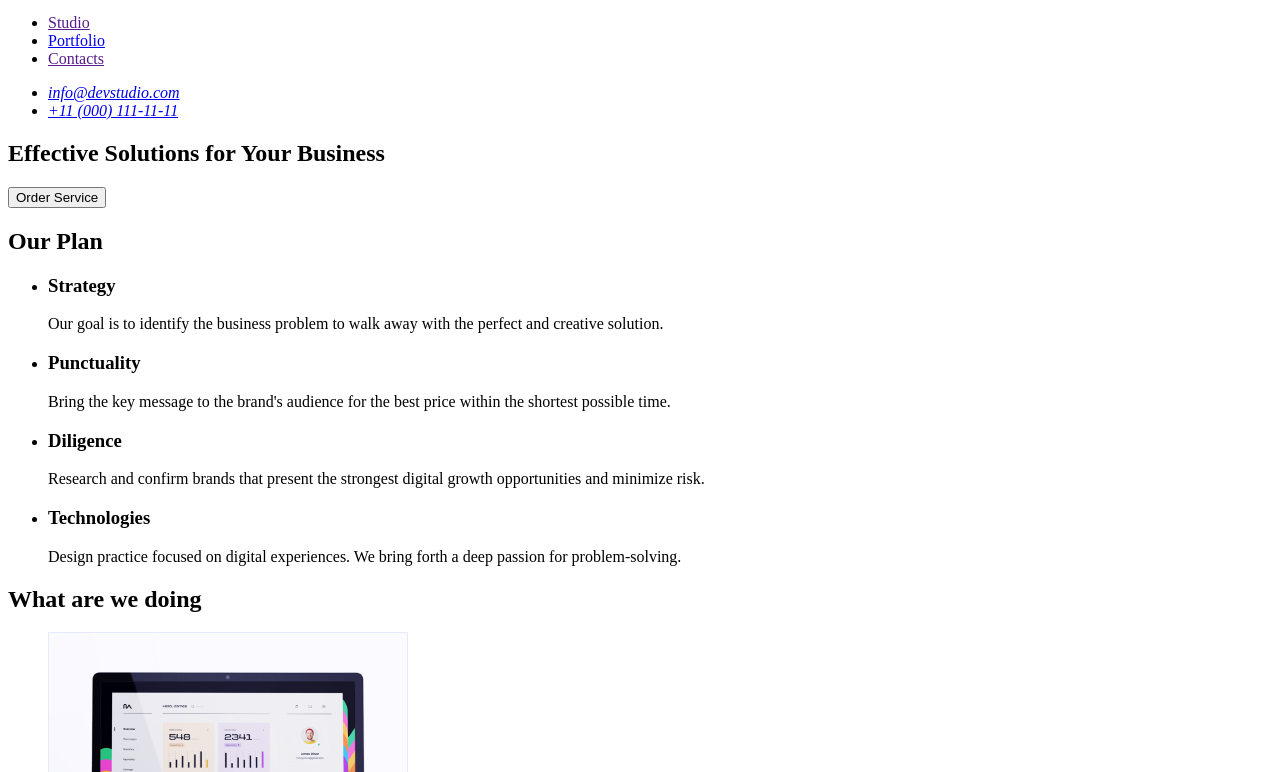
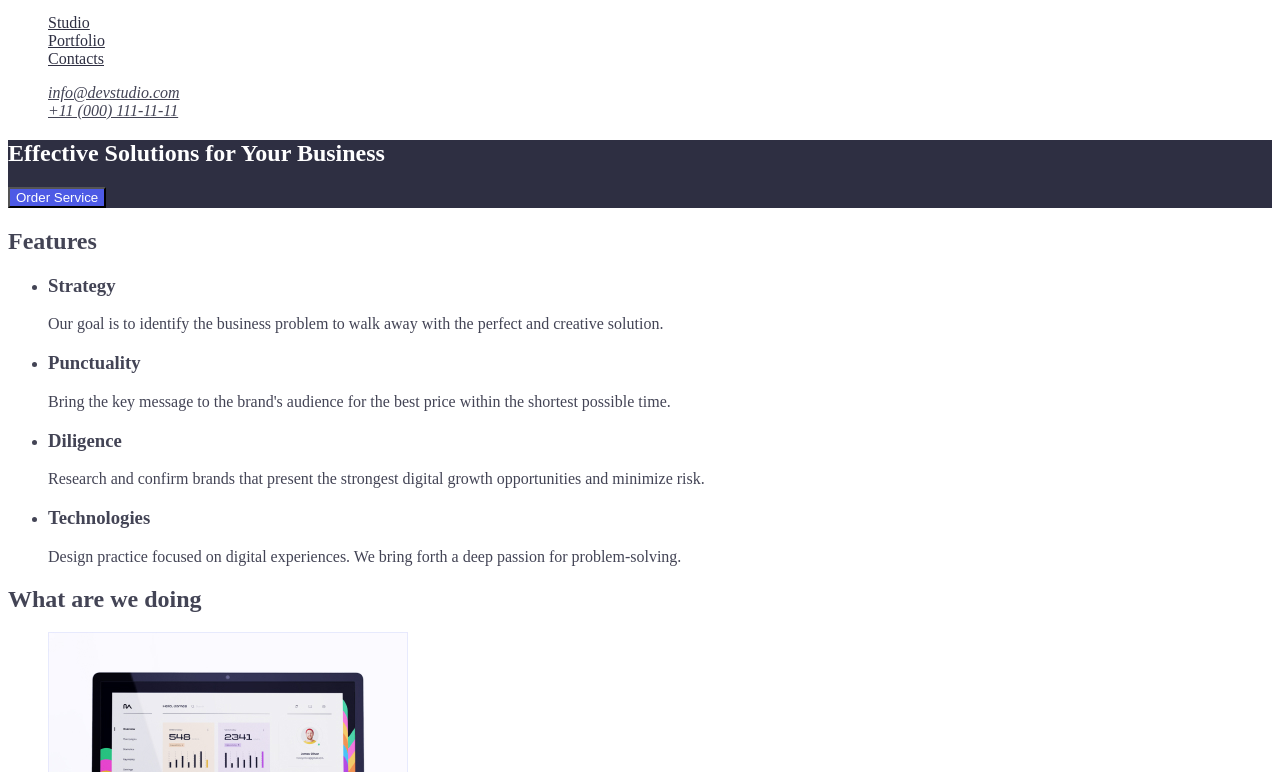
Before and after one commit to KatanES/goit-markup-hw-02, a plain HTML site: page index.html in a window 1280 px wide. Shown: the part 28-800 px from the top of the page. Drawn offline with Linux system fonts and the light colour scheme.

Commit message:
css for the 1st page

```diff
--- a/index.html
+++ b/index.html
@@ -5,56 +5,57 @@
     <meta http-equiv="X-UA-Compatible" content="IE=edge">
     <meta name="viewport" content="width=device-width, initial-scale=1.0">
     <title>Document</title>
+    <link rel="stylesheet" href="styles.css">
 </head>
-<body>
-    <header>
+<body class="page">
+    <header class="page-header">
         <nav>
-            <a href="./index.html">WebStudio</a>
-            <ul>
-                <li><a href="">Studio</a></li>
-                <li><a href="./portfolio.html">Portfolio</a></li>
-                <li><a href="">Contacts</a></li>
+            <a href="./index.html" class="logo">WebStudio</a>
+            <ul class="site-nav list">
+                <li><a href="" class="link">Studio</a></li>
+                <li><a href="./portfolio.html" class="link">Portfolio</a></li>
+                <li><a href="" class="link">Contacts</a></li>
             </ul>
         </nav>
 
         <address>
-            <ul>
-                <li><a  href="mailto:info@devstudio.com">info@devstudio.com</a></li>
+            <ul class="contacts list">
+                <li><a href="mailto:info@devstudio.com">info@devstudio.com</a></li>
                 <li><a href="tel:+110001111111">+11 (000) 111-11-11</a></li>
             </ul>
         </address>
 
     </header>
     <main>
-            <section>
-                <h1>Effective Solutions for Your Business</h1>
-                <button type="button">Order Service</button>
+            <section class="hero">
+                <h1 hero-title>Effective Solutions for Your Business</h1>
+                <button type="button" class="hero-button">Order Service</button>
             </section>
 
-        <section>
-            <h2>Our Plan</h2>
+        <section class="features">
+            <h2>Features</h2>
             <ul>
                 <li>
-                    <h3>Strategy</h3>
+                    <h3 class="features-title">Strategy</h3>
                     <p>Our goal is to identify the business problem to walk away with the perfect and creative solution.</p>
                 </li>
                 <li>
-                    <h3>Punctuality</h3>
+                    <h3 class="features-title">Punctuality</h3>
                     <p>Bring the key message to the brand's audience for the best price within the shortest possible time.</p>
                 </li>
                 <li>
-                    <h3>Diligence</h3>
+                    <h3 class="features-title">Diligence</h3>
                     <p>Research and confirm brands that present the strongest digital growth opportunities and minimize risk.</p>
                 </li>
                 <li>
-                    <h3>Technologies</h3>
+                    <h3 class="features-title">Technologies</h3>
                     <p>Design practice focused on digital experiences. We bring forth a deep passion for problem-solving.</p>
                 </li>
             </ul>
         </section>
 
-        <section>
-            <h2>What are we doing</h2>
+        <section class="works">
+            <h2 class="works-title">What are we doing</h2>
             <ul>
                 <li><img src="./images/Rectangle71.jpg" width="360" height="300" alt="laptop"></li>
                 <li><img src="./images/Rectangle72.jpg" width="360" height="300" alt="screens"></li>
@@ -62,8 +63,8 @@
             </ul>
         </section>
 
-        <section>
-            <h2>Our Team</h2>
+        <section class="team">
+            <h2 class="team-members">Our Team</h2>
             <ul>
                 <li>
                     <img src="./images/Mark.jpg" width="264" height="260" alt="Mark Guerrero">
@@ -88,8 +89,8 @@
             </ul>
         </section>
     </main>
-    <footer>
-        <a href="./index.html">WebStudio</a>
+    <footer class="page-footer">
+        <a href="./index.html class="logo"">WebStudio</a>
         <p>Increase the flow of customers and sales for your business with digital marketing & growth solutions.</p>
     </footer>
 </body>
--- /dev/null
+++ b/styles.css
@@ -0,0 +1,53 @@
+/* #2E2F42 - navy blue - текст заголовков и ссылок в навигации */
+/* #434455 - slate - основной цвет текста */
+/* #FFFFFF - белый */
+/* #E7E9FC - цвет текста в футере */
+/* #4D5AE5 - фон кнопки */
+/* #434455; - цвет контактов */
+
+.page {
+    background-color: #FFFFFF;
+    color:#434455;
+}
+
+.list {
+    list-style: none;
+}
+
+.site-nav .link {
+    color: #2E2F42;
+}
+
+.site-nav .link:hover, .site-nav .link:focus{
+    color: red;
+}
+
+.contacts a {
+    color: #434455;
+}
+
+.hero {
+    background-color: #2E2F42;
+    color: #FFFFFF;
+}
+
+.hero .hero-button {
+    background-color: #4D5AE5;
+    color: #FFFFFF
+}
+
+.Features .features-title {
+    color: #2E2F42;
+}
+
+.team {
+    background-color: #F4F4FD;
+}
+
+.page-footer {
+    background-color: #2E2F42;
+}
+
+.page-footer>p {
+    color: #E7E9FC;
+}
```
Also changed, not shown: portfolio.html (+4 -4 lines), images/Portfolio/freshcoffee.jpg (renamed from images/Portfolio/fresh coffee.jpg), images/Portfolio/onlinecourses.jpg (renamed from images/Portfolio/online courses.jpg), images/Portfolio/organicfood.jpg (renamed from images/Portfolio/organic foot.jpg).
